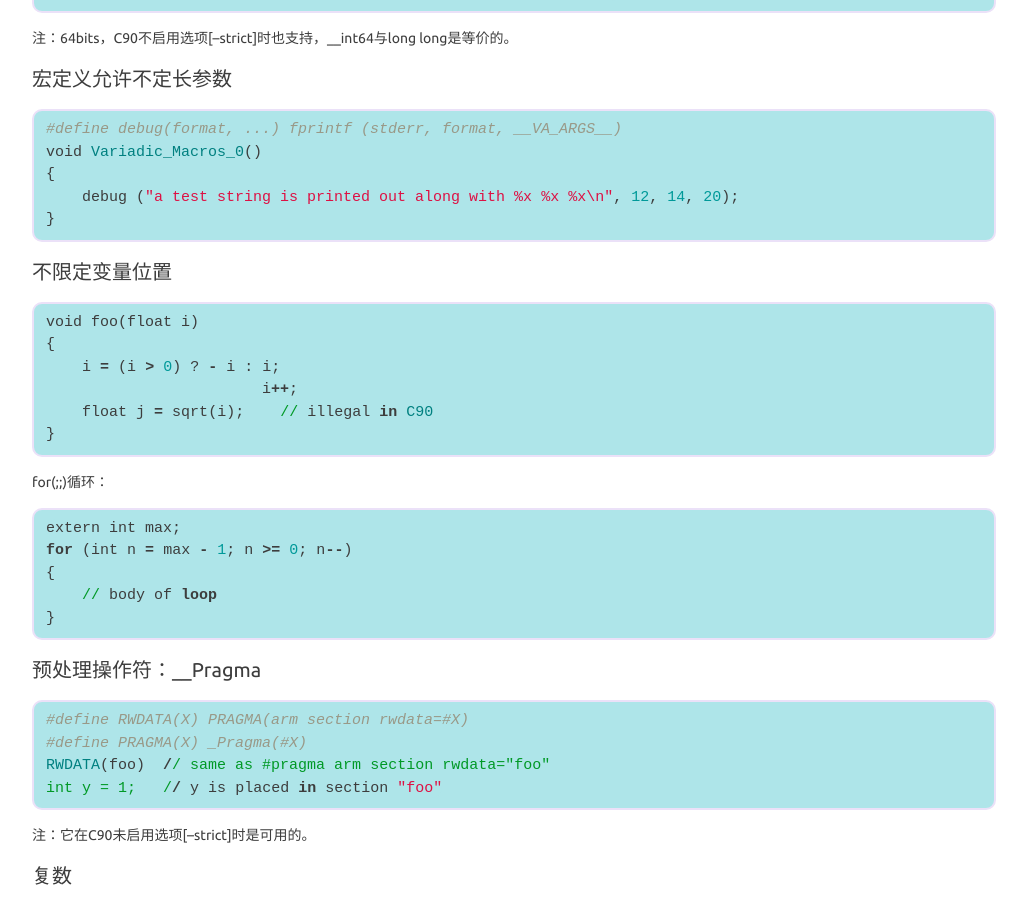
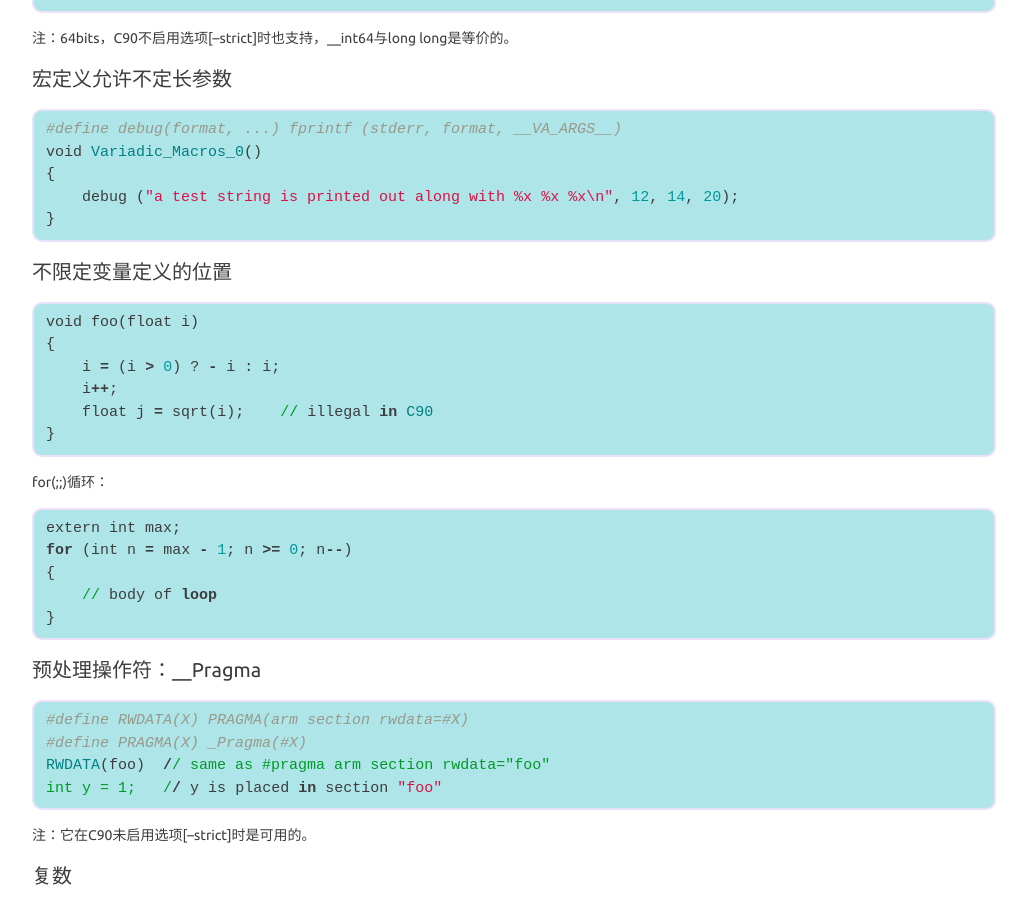
Before and after one commit to MicrostarGrp/MicrostarGrp.github.io, a Jekyll site: the page built from _posts/2015-07-25-C99-Guidelines.markdown, in a window 1280 px wide and 900 px high, scrolled down 2471 px. Shown: the whole window, without its empty margins (126-1153 px from the left). Built offline with Jekyll 4.4.1, drawn with Linux system fonts in a browser that asks for light colours.

Commit message:
文章缩进修正

```diff
--- a/_posts/2015-07-25-C99-Guidelines.markdown
+++ b/_posts/2015-07-25-C99-Guidelines.markdown
@@ -111,12 +111,12 @@ void Variadic_Macros_0()
     debug ("a test string is printed out along with %x %x %x\n", 12, 14, 20);
 }
 {% endhighlight %}
-####不限定变量位置
+####不限定变量定义的位置
 {% highlight ruby %}
 void foo(float i)
 {
     i = (i > 0) ? - i : i;
-			i++;
+    i++;
     float j = sqrt(i);    // illegal in C90
 }
 {% endhighlight %}
@@ -156,7 +156,7 @@ int main(void)
 void copy_array(int n, int *restrict a, int *restrict b)
 {
     while (n-- > 0)
-        *a++ = *b++;
+    *a++ = *b++;
 }
 void test(void)
 {
```
Also changed, not shown: other parts of _posts/2015-07-25-C99-Guidelines.markdown (+1 -0 lines), 2 other files.
